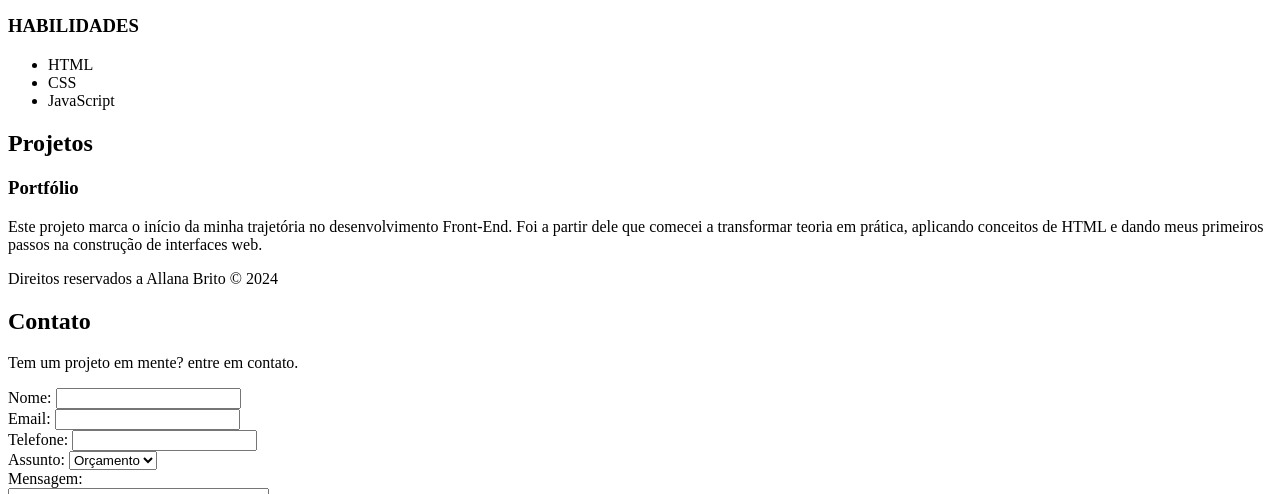
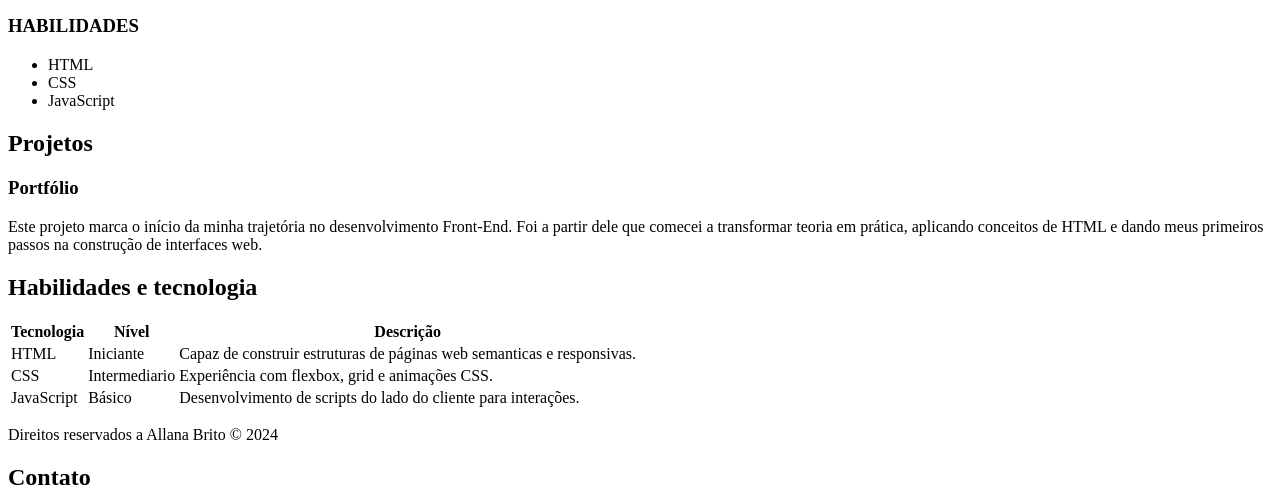
Before and after one commit to allanabrito/site, a plain HTML site: page index.html in a window 1280 px wide. Shown: the part 310-804 px from the top of the page. Drawn offline with Linux system fonts and the light colour scheme.

Commit message:
adição de formulário e tabela no site

```diff
--- a/index.html
+++ b/index.html
@@ -60,7 +60,40 @@
             </p>
 
         </article>
+</section>
 
+<section id="habilidades">
+
+    <h2> Habilidades e tecnologia </h2>
+
+    <table>
+        <thread>
+            <tr>
+                <th> Tecnologia </th>
+                <th> Nível </th>
+                <th> Descrição </th>
+            </tr>
+    <tbody>
+        <tr>
+            <td> HTML </td>
+            <td> Iniciante </td>
+            <td> Capaz de construir estruturas de páginas web semanticas e responsivas. </td>
+        </tr>
+
+        <tr>
+            <td> CSS </td>
+            <td> Intermediario </td>
+            <td> Experiência com flexbox, grid e animações CSS. </td>
+        </tr>
+
+        <tr>
+            <td> JavaScript </td>
+            <td> Básico </td>
+            <td> Desenvolvimento de scripts do lado do cliente para interações.</td>
+        </tr>
+    </tbody>
+    </thread>
+</Table>
         <footer>
             <p> Direitos reservados a Allana Brito &copy; 2024 </p>
             <section id="contato">
```
